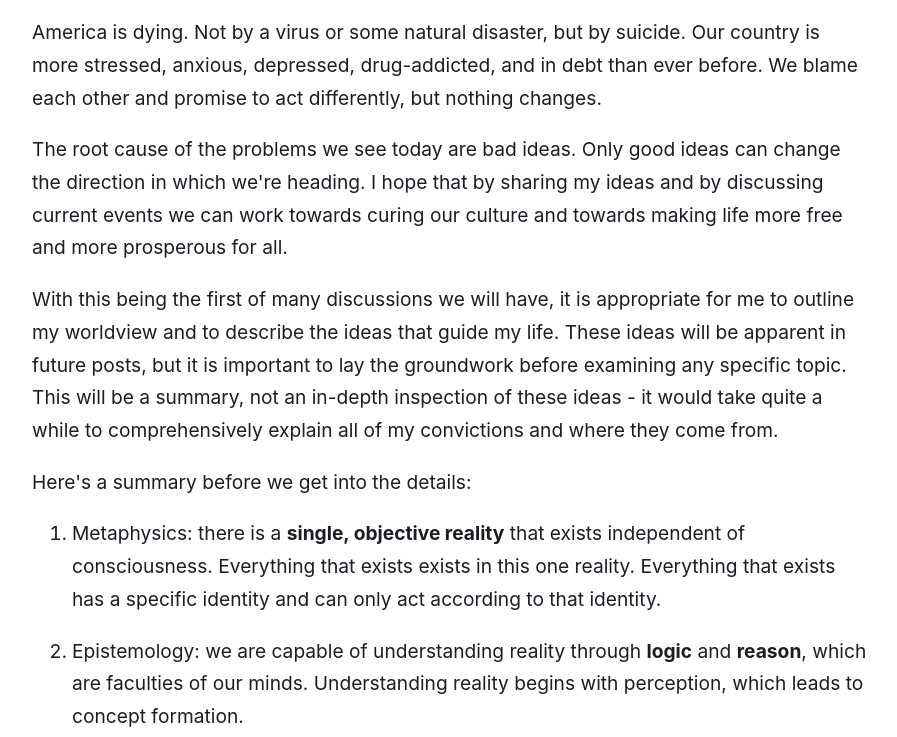
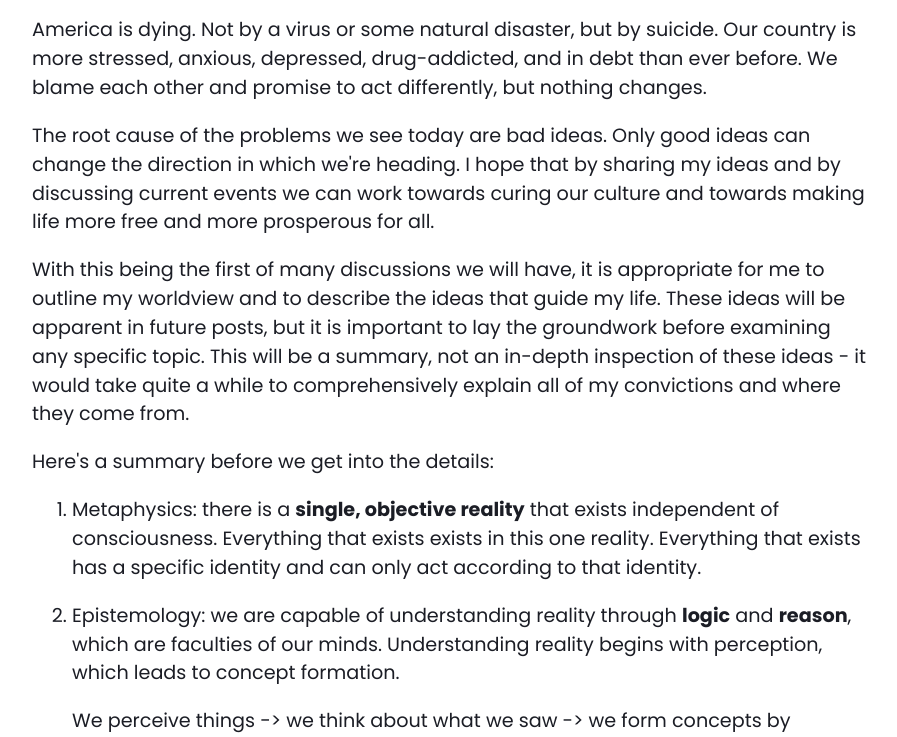
Before and after one commit to frederickbyte/portfolio, a Gatsby site: page /philosophic-framework/ in a window 1280 px wide. Shown: the part 158-895 px from the top of the page, without its empty margins (190-1087 px from the left). Built offline with nearby package versions, Linux system fonts and the light colour scheme; Gatsby itself is replaced by a stand-in of ours.

Commit message:
Updated default font Decreased paragraph line height

```diff
--- a/src/components/seo.js
+++ b/src/components/seo.js
@@ -56,6 +56,11 @@
         content="width=device-width, initial-scale=1"
       ></meta>
       <link rel="icon" href={favicon} />
+      <link rel="preconnect" href="https://fonts.gstatic.com"></link>
+      <link
+        href="https://fonts.googleapis.com/css2?family=Poppins:wght@400;700&display=swap"
+        rel="stylesheet"
+      ></link>
     </Helmet>
   )
 }
--- a/src/style.css
+++ b/src/style.css
@@ -1,7 +1,8 @@
 :root {
-  --fontFamily-sans: -apple-system, BlinkMacSystemFont, Helvetica Neue, Roboto,
+  --fontFamily-sans: 'Poppins', sans-serif;
+  /* --fontFamily-sans: -apple-system, BlinkMacSystemFont, Helvetica Neue, Roboto,
     Arial, Noto Sans, sans-serif, Apple Color Emoji, Segoe UI, Segoe UI Emoji,
-    Segoe UI Symbol, Noto Color Emoji;
+    Segoe UI Symbol, Noto Color Emoji; */
   --blue: #3f51b5;
   --black-font: #1b1d25;
   --codeBtn-blue: #5183f5;
@@ -136,7 +137,7 @@
 .article-body > section > p,
 li {
   font-size: 1.2rem;
-  line-height: 1.7;
+  line-height: 1.5em;
 }
 
 .article-prev {
```
